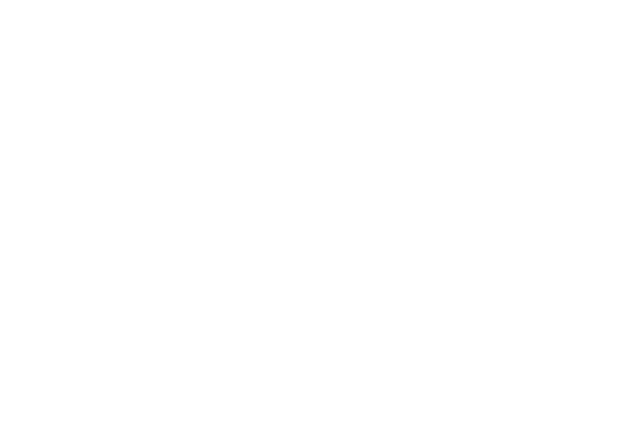
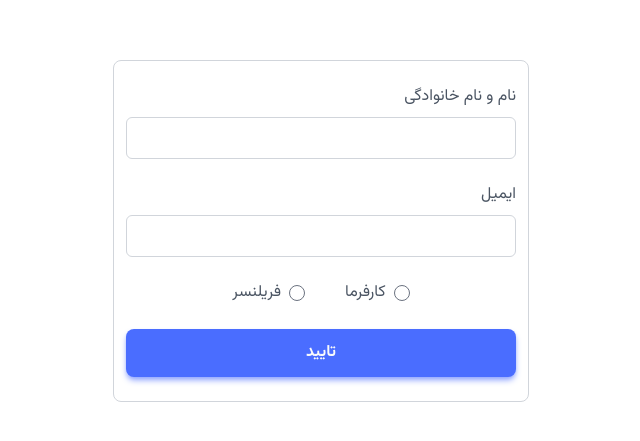
Before and after one commit to mahdi-q/Freelancing-App-Project, a React (Vite) app: page /complete-profile in a window 1280 px wide. Before the commit this address had no page. Shown: the part 169-610 px from the top of the page, without its empty margins (435-1075 px from the left). Built offline with nearby package versions, Linux system fonts and the light colour scheme.

Commit message:
Create "complete-profile" route and "CompleteProfileForm" component

```diff
--- a/package.json
+++ b/package.json
@@ -22,6 +22,7 @@
   },
   "devDependencies": {
     "@eslint/js": "^9.9.0",
+    "@tailwindcss/forms": "^0.5.9",
     "@types/react": "^18.3.3",
     "@types/react-dom": "^18.3.0",
     "@vitejs/plugin-react": "^4.3.1",
--- a/src/App.jsx
+++ b/src/App.jsx
@@ -2,6 +2,7 @@
 import Auth from "./Pages/Auth";
 import { QueryClient, QueryClientProvider } from "@tanstack/react-query";
 import { Toaster } from "react-hot-toast";
+import CompleteProfile from "./Pages/CompleteProfile";
 
 const queryClient = new QueryClient();
 
@@ -13,6 +14,7 @@
       <div className="container xl:max-w-screen-xl">
         <Routes>
           <Route path="/auth" element={<Auth />} />
+          <Route path="/complete-profile" element={<CompleteProfile />} />
         </Routes>
       </div>
     </QueryClientProvider>
--- /dev/null
+++ b/src/Features/Authentication/CompleteProfileForm.jsx
@@ -0,0 +1,52 @@
+import { useState } from "react";
+import TextFieldInput from "../../UI/TextFieldInput";
+import RadioFieldInput from "../../UI/RadioFieldInput";
+
+function CompleteProfileForm() {
+  const [name, setName] = useState("");
+  const [email, setEmail] = useState("");
+  const [role, setRole] = useState("USER");
+
+  return (
+    <form className="mx-4 space-y-6 rounded-lg border border-secondary-300 px-3 py-6">
+      <TextFieldInput
+        label="نام و نام خانوادگی"
+        name="name"
+        value={name}
+        onChange={(e) => setName(e.target.value)}
+      />
+
+      <TextFieldInput
+        label="ایمیل"
+        name="email"
+        value={email}
+        onChange={(e) => setEmail(e.target.value)}
+      />
+
+      <div className="flex items-center justify-center gap-x-10">
+        <RadioFieldInput
+          label="کارفرما"
+          name="role"
+          id="OWNER"
+          value="OWNER"
+          onChange={(e) => setRole(e.target.value)}
+          checked={role === "OWNER"}
+        />
+
+        <RadioFieldInput
+          label="فریلنسر"
+          name="role"
+          id="FREELANCER"
+          value="FREELANCER"
+          onChange={(e) => setRole(e.target.value)}
+          checked={role === "FREELANCER"}
+        />
+      </div>
+
+      <button type="submit" className="btn btn--primary w-full">
+        تایید
+      </button>
+    </form>
+  );
+}
+export default CompleteProfileForm;
--- /dev/null
+++ b/src/Pages/CompleteProfile.jsx
@@ -0,0 +1,10 @@
+import CompleteProfileForm from "../Features/Authentication/CompleteProfileForm";
+
+function CompleteProfile() {
+  return (
+    <div className="absolute left-1/2 top-1/2 w-full -translate-x-1/2 -translate-y-1/2 transform sm:max-w-md">
+      <CompleteProfileForm />
+    </div>
+  );
+}
+export default CompleteProfile;
--- /dev/null
+++ b/src/UI/RadioFieldInput.jsx
@@ -0,0 +1,20 @@
+function RadioFieldInput({ label, name, id, value, onChange, checked }) {
+  return (
+    <div className="flex items-center gap-x-2">
+      <input
+        type="radio"
+        name={name}
+        id={id}
+        value={value}
+        onChange={onChange}
+        checked={checked}
+        className="radioField__input"
+      />
+
+      <label htmlFor={id} className="cursor-pointer text-secondary-600">
+        {label}
+      </label>
+    </div>
+  );
+}
+export default RadioFieldInput;
--- a/src/index.css
+++ b/src/index.css
@@ -39,6 +39,10 @@
 @layer components {
   .textField__input {
     @apply w-full rounded-md border border-secondary-300 p-2 text-secondary-900 transition-all duration-300 hover:border-primary-500 focus:border-primary-500 focus:shadow-sm focus:shadow-primary-400;
+  }
+
+  .radioField__input {
+    @apply form-radio h-4 w-4 cursor-pointer text-primary-800 transition-all duration-300 hover:text-primary-900 focus:ring-primary-800;
   }
 
   .btn {
--- a/tailwind.config.js
+++ b/tailwind.config.js
@@ -1,6 +1,7 @@
 /** @type {import('tailwindcss').Config} */
 
 import { fontFamily } from "tailwindcss/defaultTheme";
+import tailwindFormPlugin from "@tailwindcss/forms";
 
 function withOpacity(variableName) {
   return ({ opacityValue }) => {
@@ -59,5 +60,9 @@
       },
     },
   },
-  plugins: [],
+  plugins: [
+    tailwindFormPlugin({
+      strategy: "class",
+    }),
+  ],
 };
```
Also changed, not shown: 1 other file (tests, documents, lock files or other folders).
